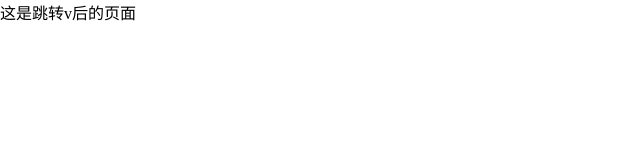
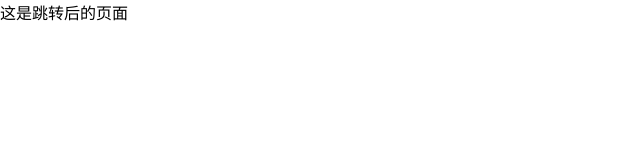
Before and after one commit to va-vae/elementVue, a Vue app: page /Layout in a window 1280 px wide. Shown: the top 160 px of the page, without its empty margins (0-640 px from the left). Built offline with nearby package versions, Linux system fonts and the light colour scheme.

Commit message:
登录接口跳转

```diff
--- a/src/views/mySpace/index.vue
+++ b/src/views/mySpace/index.vue
@@ -1,5 +1,5 @@
 <template>
-  <div>这是跳转v后的页面</div>
+  <div>这是跳转后的页面</div>
 </template>
 
 <script>
```
